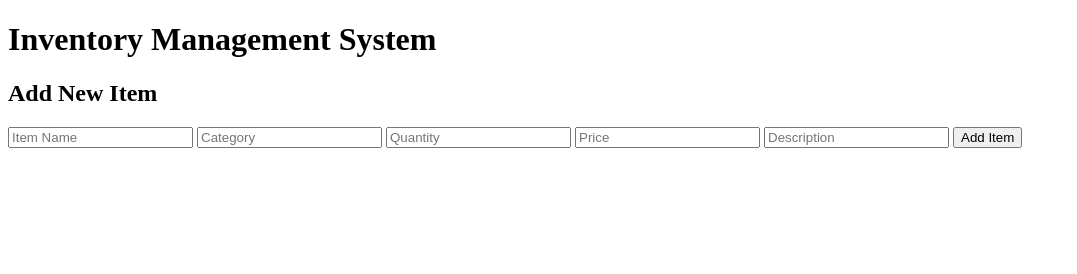
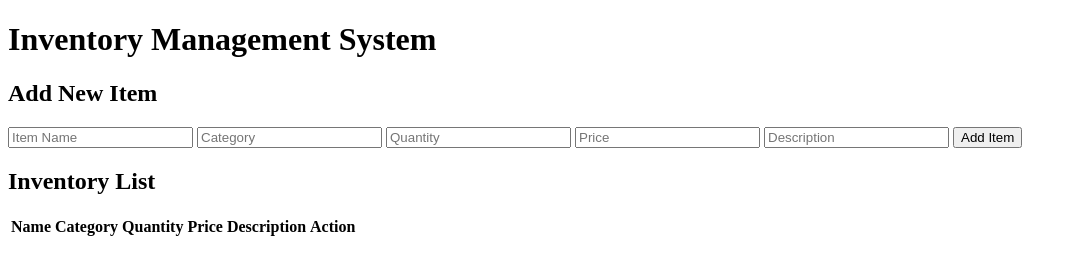
Before and after one commit to NikhilChari/Inventory-Management-System, a plain HTML site: page index.html in a window 1280 px wide. Shown: the whole page, without its empty margins (0-1077 px from the left). Drawn offline with Linux system fonts and the light colour scheme.

Commit message:
added inventory table

```diff
--- a/index.html
+++ b/index.html
@@ -20,6 +20,24 @@
                 <input type="text" id="description" placeholder="Description" required>
                 <button type="submit">Add Item</button>
             </form>
+            <p id="message" class="message"></p>
+        </section>
+
+        <section class="table-section">
+            <h2>Inventory List</h2>
+            <table id="inventoryTable">
+                <thead>
+                    <tr>
+                        <th>Name</th>
+                        <th>Category</th>
+                        <th>Quantity</th>
+                        <th>Price</th>
+                        <th>Description</th>
+                        <th>Action</th>
+                    </tr>
+                </thead>
+                <tbody></tbody>
+            </table>
         </section>
     </main>
 
```
